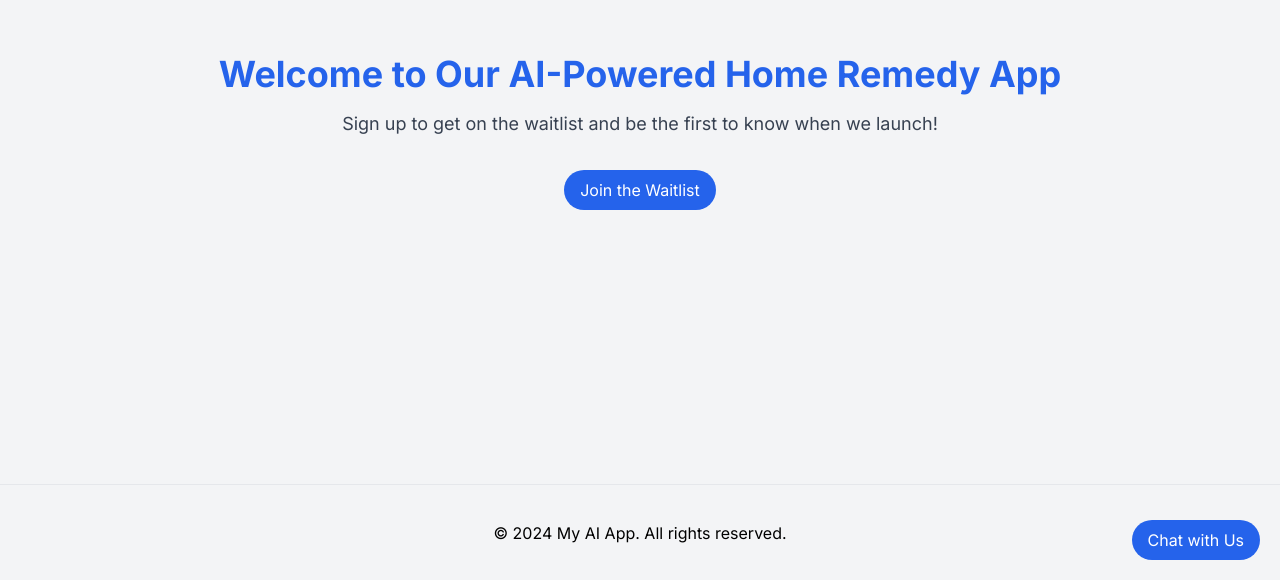
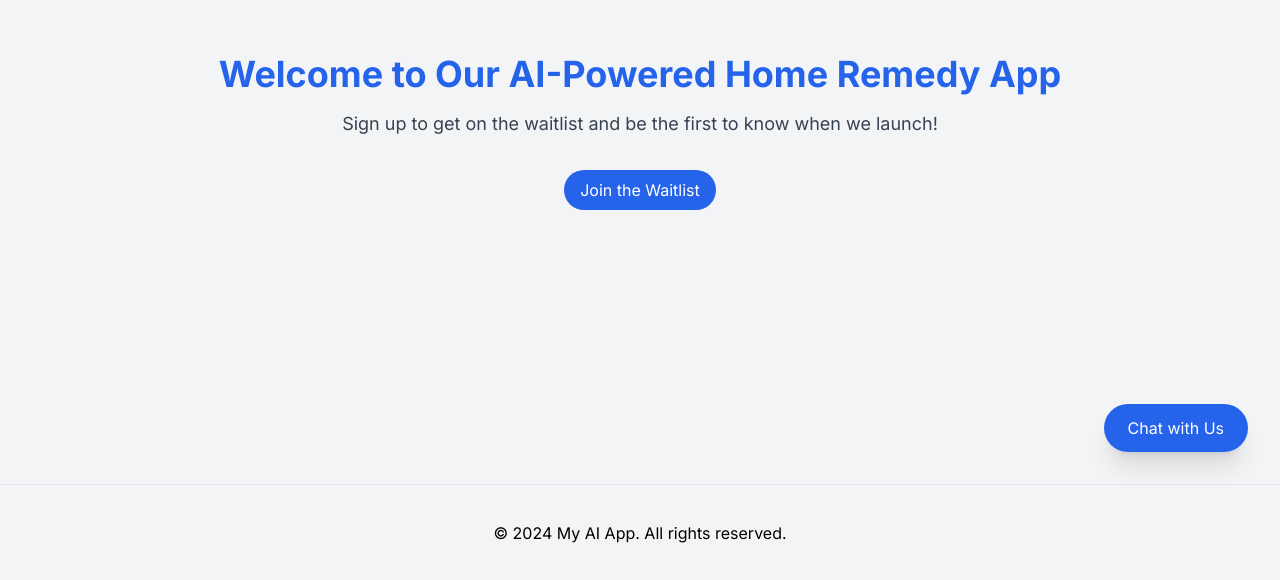
Before and after one commit to boxerarakelyan777/CurevaAI, a Next.js app: page / in a window 1280 px wide. Shown: the part 220-800 px from the top of the page. Built offline with nearby package versions, Linux system fonts and the light colour scheme.

Commit message:
Chat now button ui fix

```diff
--- a/src/app/page.tsx
+++ b/src/app/page.tsx
@@ -72,14 +72,14 @@ export default function Home() {
   };
 
   return (
-    <div className="flex flex-col items-center justify-center min-h-screen bg-gray-100">
+    <div className="flex flex-col min-h-screen bg-gray-100">
       <Head>
         <title>My AI App</title>
         <meta name="description" content="AI-powered home remedy suggestions" />
         <link rel="icon" href="/favicon.ico" />
       </Head>
 
-      <main className="flex flex-col items-center justify-center w-full flex-1 px-20 text-center">
+      <main className="flex-grow flex flex-col items-center justify-center w-full px-20 text-center">
         <h1 className="text-4xl font-bold text-blue-600">
           Welcome to Our AI-Powered Home Remedy App
         </h1>
@@ -91,21 +91,23 @@ export default function Home() {
         </button>
       </main>
 
+      {/* Chatbot Button */}
+      <div className="fixed bottom-32 right-8 z-10">
+        <button
+          onClick={() => setShowChatbot(!showChatbot)}
+          className="bg-blue-600 text-white py-3 px-6 rounded-full hover:bg-blue-700 shadow-xl hover:shadow-2xl transition-all duration-300 ease-in-out transform hover:-translate-y-1"
+        >
+          Chat with Us
+        </button>
+      </div>
+
       <footer className="w-full h-24 flex items-center justify-center border-t">
         <p>&copy; 2024 My AI App. All rights reserved.</p>
       </footer>
 
-      {/* Chatbot Button */}
-      <button
-        onClick={() => setShowChatbot(!showChatbot)}
-        className="fixed bottom-5 right-5 bg-blue-600 text-white py-2 px-4 rounded-full hover:bg-blue-700"
-      >
-        Chat with Us
-      </button>
-
       {/* Chatbot Popup */}
       {showChatbot && (
-        <div className={`fixed bottom-16 right-5 bg-white border border-gray-300 rounded-lg shadow-lg p-4 flex flex-col transition-all duration-300 ease-in-out ${
+        <div className={`fixed bottom-44 right-8 bg-white border border-gray-300 rounded-lg shadow-2xl p-4 flex flex-col transition-all duration-300 ease-in-out z-20 ${
           isExpanded ? 'w-96 h-[32rem]' : 'w-80 h-96'
         }`}>
           <div className="flex justify-between items-center mb-2">
```
